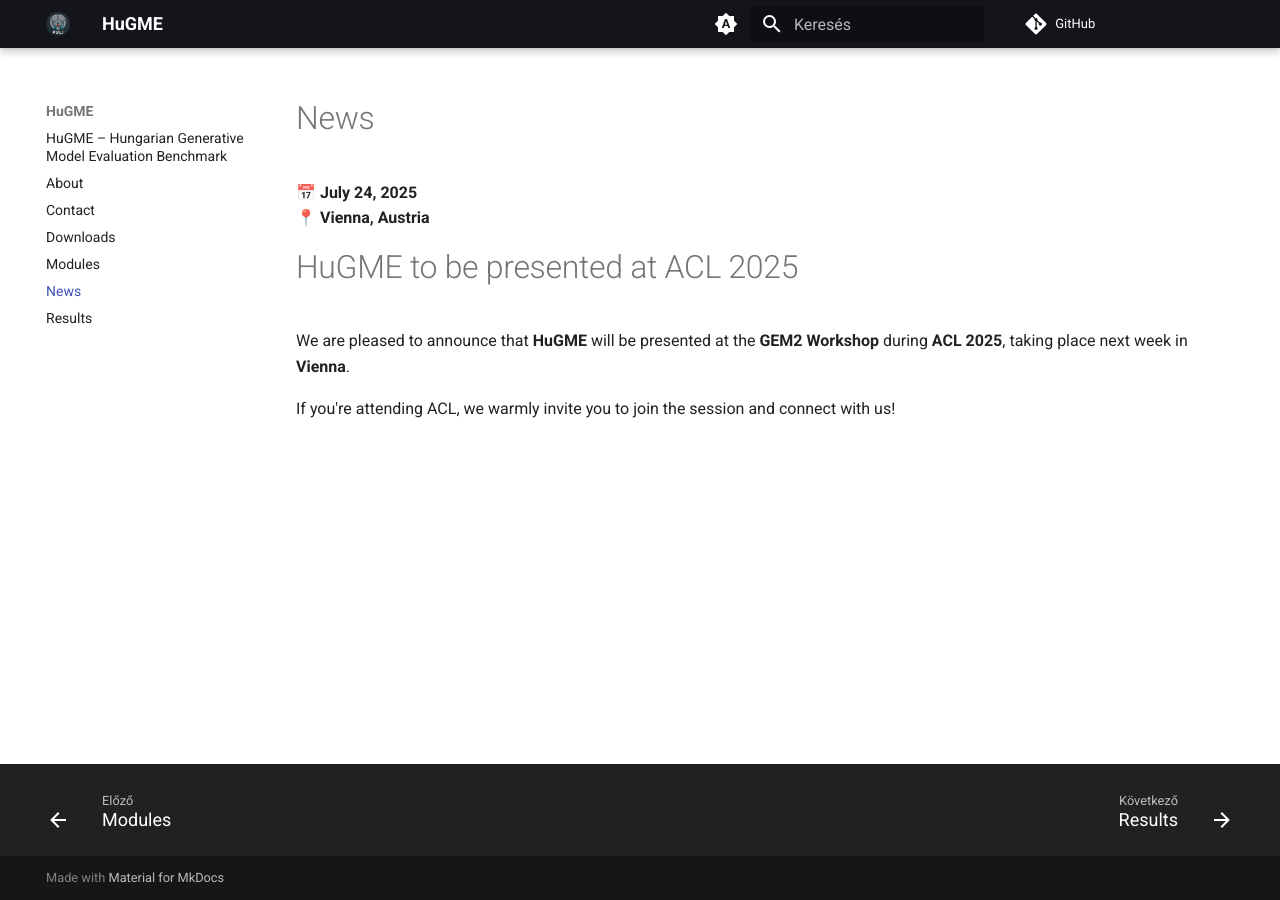
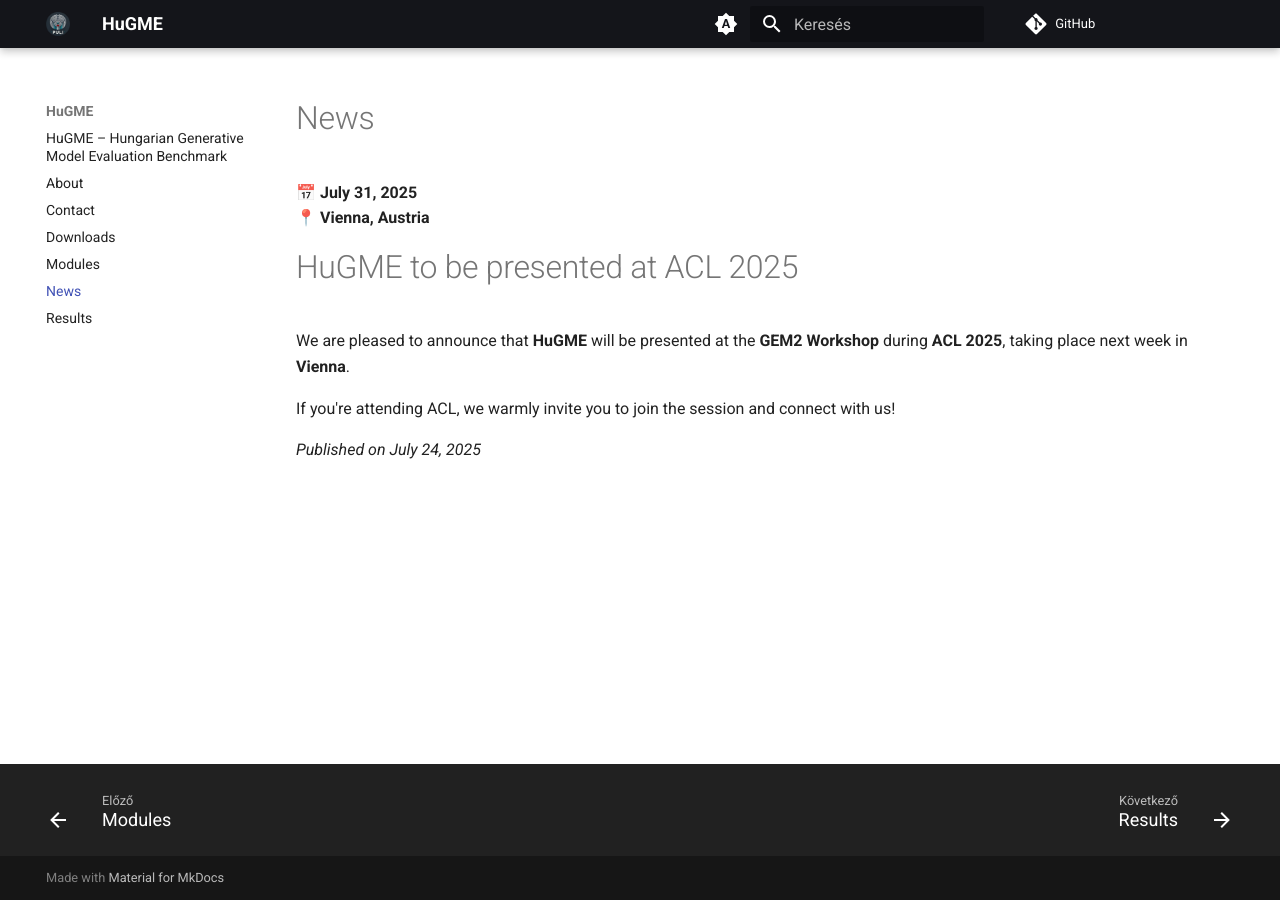
Before and after one commit to nytud/hugme, an MkDocs documentation site: the page built from docs/News.md, in a window 1280 px wide. Built offline with MkDocs 1.6.1 and Material for MkDocs 9.7.7, drawn with Linux system fonts in a browser that asks for light colours; comment, search, counter and statistics services are not loaded.

Commit message:
Add publish date to news

```diff
--- a/docs/News.md
+++ b/docs/News.md
@@ -1,6 +1,6 @@
 # News
 
-📅 **July 24, 2025**
+📅 **July 31, 2025**
 📍 **Vienna, Austria**
 
 # HuGME to be presented at ACL 2025
@@ -8,3 +8,5 @@
 We are pleased to announce that **HuGME** will be presented at the **GEM2 Workshop** during **ACL 2025**, taking place next week in **Vienna**.
 
 If you're attending ACL, we warmly invite you to join the session and connect with us!
+
+*Published on July 24, 2025*
```
